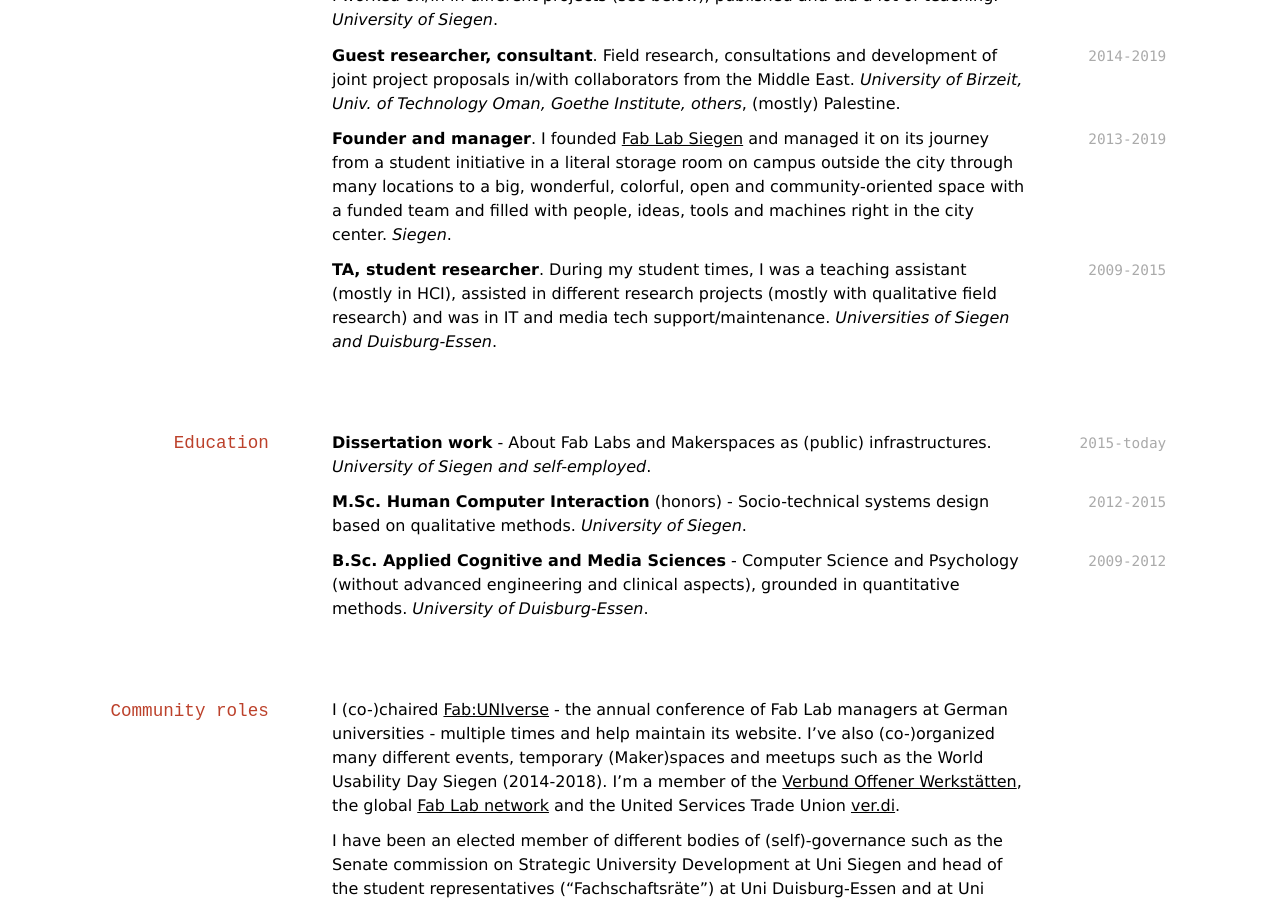
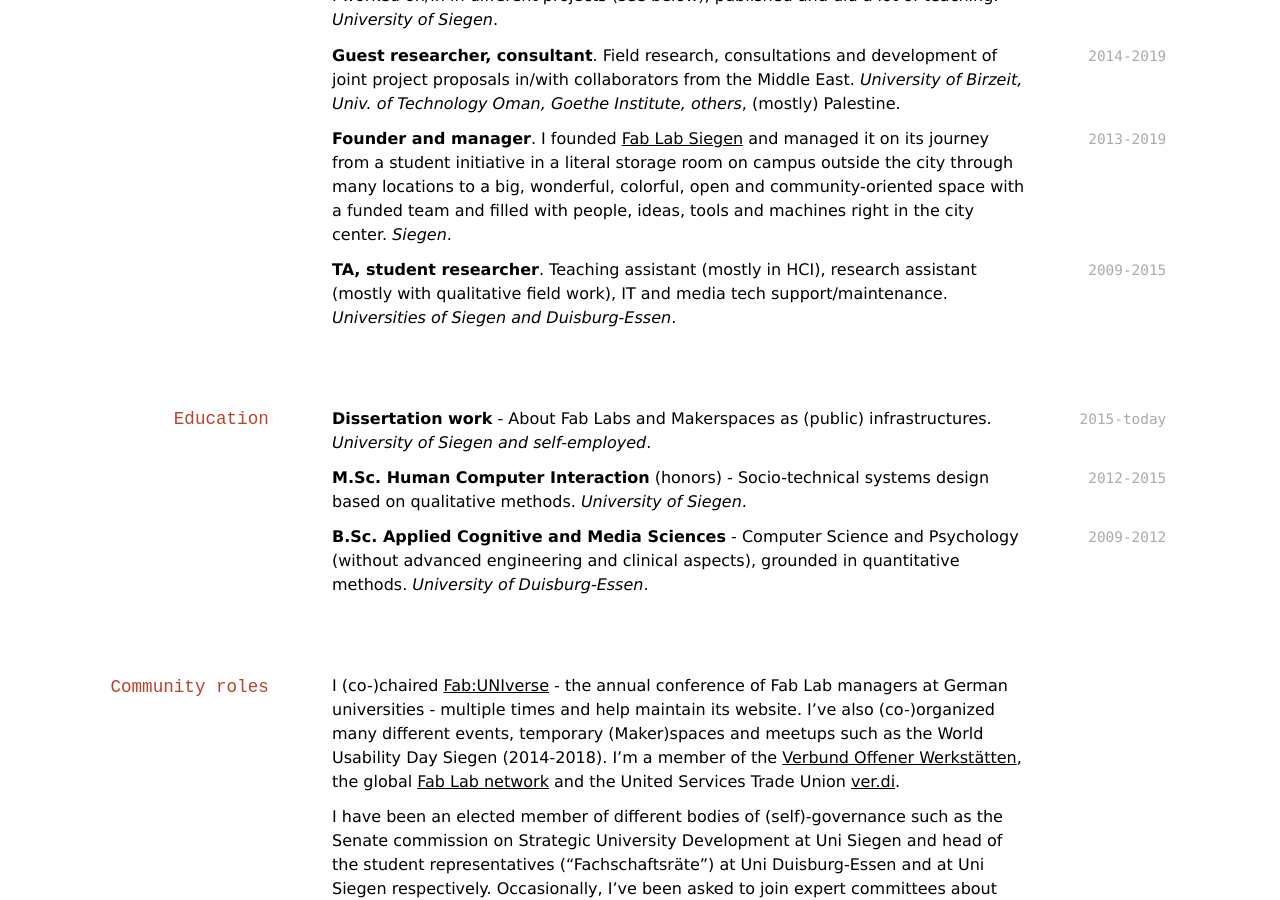
Before and after one commit to oliverstickel/oliverstickel.github.io, a Jekyll site: the page built from index.md, in a window 1280 px wide and 900 px high, scrolled down 591 px. Built offline with Jekyll 4.4.1, drawn with Linux system fonts in a browser that asks for light colours; nearby versions of some CDN libraries; a style sheet for code colours, icons or effects is not loaded.

Commit message:
Update index.md

```diff
--- a/index.md
+++ b/index.md
@@ -32,7 +32,7 @@ Fab Lab Manager & Founder
 **Founder and manager**. I founded [Fab Lab Siegen](https://fablab-siegen.de) and managed it on its journey from a student initiative in a literal storage room on campus outside the city through many locations to a big, wonderful, colorful, open and community-oriented space with a funded team and filled with people, ideas, tools and machines right in the city center. *Siegen*.
 
 `2009-2015`
-**TA, student researcher**. During my student times, I was a teaching assistant (mostly in HCI), assisted in different research projects (mostly with qualitative field research) and was in IT and media tech support/maintenance. *Universities of Siegen and Duisburg-Essen*.
+**TA, student researcher**. Teaching assistant (mostly in HCI), research assistant (mostly with qualitative field work), IT and media tech support/maintenance. *Universities of Siegen and Duisburg-Essen*.
 
 ## Education
 
```
